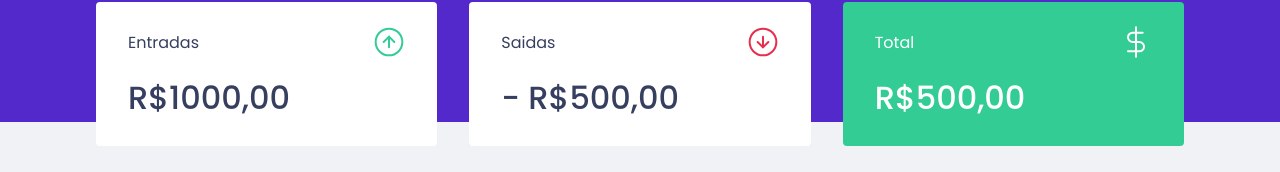
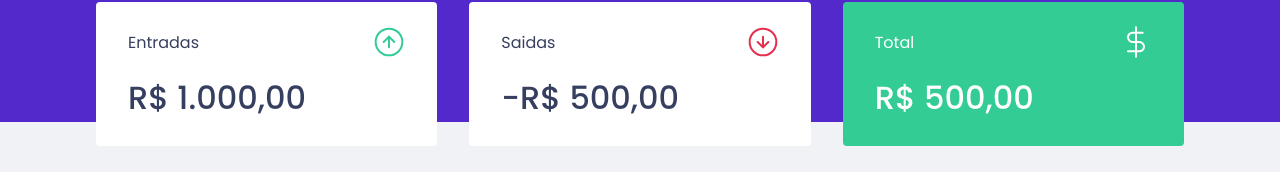
Before and after one commit to ajcadev/ignite-react-dtmoney, a React (Create React App) app: page / in a window 1280 px wide. Shown: the part 150-322 px from the top of the page. Built offline with nearby package versions, Linux system fonts and the light colour scheme; no server answers; what miragejs would draw is missing.

Commit message:
add Context API

```diff
--- a/src/App.tsx
+++ b/src/App.tsx
@@ -4,6 +4,7 @@ import { Dashboard } from "./components/Dashboard";
 import { Header } from "./components/Header";
 import { GlobalStyles } from "./styles/global";
 import { NewTransactionModal } from "./components/NewTransactionModal";
+import { TransactionsProvider } from "./TransactionsContext";
 
 Modal.setAppElement('#root')
 
@@ -19,7 +20,7 @@ export function App() {
   }
 
   return (
-    <>
+    <TransactionsProvider>
       <Header onOpenNewTransactionModal={ handleOpenNewTransactionModal }/>
       <Dashboard />
       <NewTransactionModal
@@ -27,6 +28,6 @@ export function App() {
         onRequestClose={ handleCloseNewTransactionModal }
       />
       <GlobalStyles />
-    </>
+    </TransactionsProvider>
   );
 }
--- /dev/null
+++ b/src/TransactionsContext.tsx
@@ -0,0 +1,31 @@
+import { createContext, ReactNode, useEffect, useState } from "react"
+import { api } from "./services/api";
+
+type Transaction = {
+  id: number;
+  title: string;
+  type: string;
+  category: string;
+  amount: number;
+  createdAt: string;
+}
+
+type TransactionsProviderProps = {
+  children: ReactNode
+}
+
+export const TransactionsContext = createContext<Transaction[]>([])
+
+export function TransactionsProvider({ children }: TransactionsProviderProps) {
+  const [transactions, setTransactions] = useState<Transaction[]>([])
+
+  useEffect(() => {
+    api.get('/transactions').then(response => setTransactions(response.data.transactions))
+  }, [])
+
+  return(
+    <TransactionsContext.Provider value={ transactions }>
+      { children }
+    </TransactionsContext.Provider>
+  )
+}
--- a/src/components/Summary/index.tsx
+++ b/src/components/Summary/index.tsx
@@ -2,7 +2,11 @@ import { Container } from "./styles";
 import incomeImg from '../../assets/income.svg'
 import outcomeImg from '../../assets/outcome.svg'
 import totalImg from '../../assets/total.svg'
+import { useContext } from "react";
+import { TransactionsContext } from "../../TransactionsContext";
 export function Summary() {
+  const transactions = useContext(TransactionsContext)
+
   return (
     <Container>
       <div>
@@ -10,21 +14,21 @@ export function Summary() {
           <p>Entradas</p>
           <img src={incomeImg} alt="Entradas" />
         </header>
-        <strong>R$1000,00</strong>
+        <strong>{new Intl.NumberFormat("pt-BR", {style: "currency",currency: "BRL"}).format(1000)}</strong>
       </div>
       <div>
         <header>
           <p>Saidas</p>
           <img src={outcomeImg} alt="Saidas" />
         </header>
-        <strong>- R$500,00</strong>
+        <strong>{new Intl.NumberFormat("pt-BR", {style: "currency",currency: "BRL"}).format(-500)}</strong>
       </div>
       <div>
         <header>
           <p>Total</p>
           <img src={totalImg} alt="Total" />
         </header>
-        <strong>R$500,00</strong>
+        <strong>{new Intl.NumberFormat("pt-BR", {style: "currency",currency: "BRL"}).format(500)}</strong>
       </div>
     </Container>
   )
--- a/src/components/TransactionsTable/index.tsx
+++ b/src/components/TransactionsTable/index.tsx
@@ -1,21 +1,9 @@
-import { useEffect, useState } from "react";
-import { api } from "../../services/api";
+import { useContext } from "react";
+import { TransactionsContext } from "../../TransactionsContext";
 import { Container } from "./styles";
 
-type Transaction = {
-  id: number
-  title: string
-  amount: number
-  type: 'withdraw | deposit'
-  category: string
-  createdAt: string
-}
-
 export function TransactionsTable() {
-  const [transactions, setTransactions] = useState<Transaction[]>([])
-  useEffect(() => {
-    api.get('/transactions').then(response => setTransactions(response.data.transactions))
-  }, [])
+  const transactions = useContext(TransactionsContext)
 
   return (
     <Container>
```
